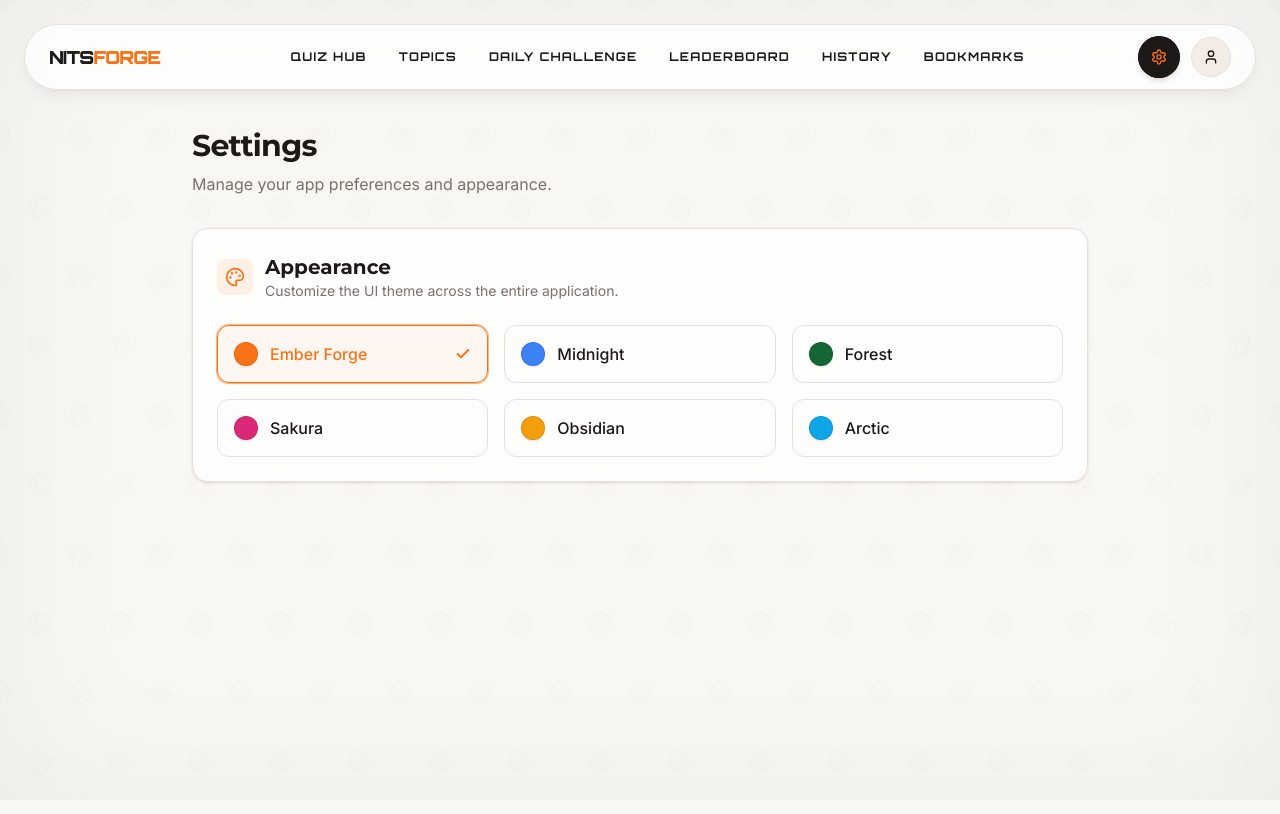
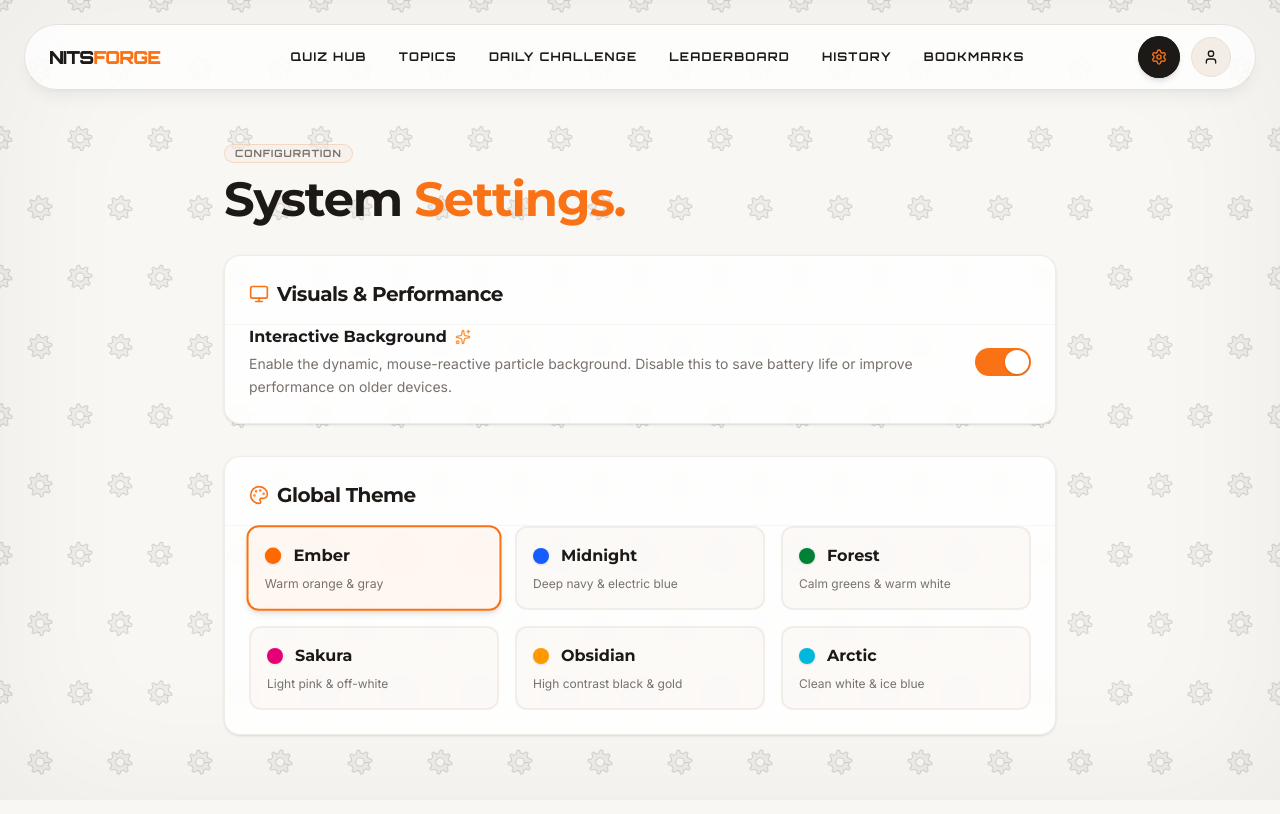
Before and after one commit to Goldenavs/NITSForge, a React (Vite) app in the folder frontend/: page /settings in a window 1280 px wide. Shown: the top 814 px of the page. Built offline with nearby package versions, Linux system fonts and the light colour scheme.

Commit message:
chore(ui): improve interactive background and add on/off toggle

```diff
--- a/frontend/src/components/ui/InteractiveBackground.tsx
+++ b/frontend/src/components/ui/InteractiveBackground.tsx
@@ -1,9 +1,11 @@
 // src/components/ui/InteractiveBackground.tsx
 import { motion, useMotionValue, useSpring } from 'framer-motion';
 import { useEffect, useRef } from 'react';
+import { useTheme } from '../../store/ThemeContext'; // <-- ADDED: Theme Context
 
 export default function InteractiveBackground() {
   const canvasRef = useRef<HTMLCanvasElement>(null);
+  const { isBgAnimated } = useTheme(); // <-- ADDED: Toggle state
 
   // --- 1. GPU Accelerated Spotlight Tracking ---
   const mouseX = useMotionValue(-1000);
@@ -14,6 +16,9 @@ export default function InteractiveBackground() {
 
   // --- 2. The Engine Room (Depth-Enabled Involute Gears) ---
   useEffect(() => {
+    // If user disabled animations in Settings, do not initialize the canvas physics
+    if (!isBgAnimated) return;
+
     const canvas = canvasRef.current;
     if (!canvas) return;
     const ctx = canvas.getContext('2d', { alpha: false });
@@ -21,6 +26,7 @@ export default function InteractiveBackground() {
 
     let animationFrameId: number;
     let frameCount = 0;
+    let mouseTimeout: ReturnType<typeof setTimeout>; // <-- ADDED: Mobile Timeout
 
     // Theme colors
     let themeBg = '#0F172A';
@@ -28,25 +34,49 @@ export default function InteractiveBackground() {
     let themeBorder = '#334155';
 
     // Physics config
-    const mouse = { x: -1000, y: -1000, radius: 300 }; // Increased radius for a wider lens effect
-    const spacing = 80; //adjust for spacing
+    const mouse = { x: -1000, y: -1000, radius: 300 };
+    const spacing = 80;
     let gears: Gear[] = [];
 
-    const handleMouseMove = (e: MouseEvent) => {
-      mouseX.set(e.clientX - 400);
-      mouseY.set(e.clientY - 400);
-      mouse.x = e.clientX;
-      mouse.y = e.clientY;
+    // --- MOBILE & IDLE FIX ---
+    const handlePointerMove = (e: MouseEvent | TouchEvent) => {
+      const clientX = 'touches' in e ? e.touches[0].clientX : (e as MouseEvent).clientX;
+      const clientY = 'touches' in e ? e.touches[0].clientY : (e as MouseEvent).clientY;
+
+      mouseX.set(clientX - 400);
+      mouseY.set(clientY - 400);
+      mouse.x = clientX;
+      mouse.y = clientY;
+
+      // Reset the gears back to idle if no movement is detected for 1.2s (Fixes stuck mobile taps)
+      clearTimeout(mouseTimeout);
+      mouseTimeout = setTimeout(() => {
+        mouse.x = -1000;
+        mouse.y = -1000;
+        mouseX.set(-1000);
+        mouseY.set(-1000);
+      }, 3000);
     };
 
-    window.addEventListener('mousemove', handleMouseMove);
+    const handlePointerLeave = () => {
+      mouse.x = -1000;
+      mouse.y = -1000;
+      mouseX.set(-1000);
+      mouseY.set(-1000);
+    };
+
+    window.addEventListener('mousemove', handlePointerMove);
+    window.addEventListener('touchmove', handlePointerMove);
+    window.addEventListener('mouseleave', handlePointerLeave);
+    window.addEventListener('touchend', handlePointerLeave);
 
     // Dynamic Theme Fetcher
     const updateThemeColors = () => {
       const style = getComputedStyle(document.body);
       themeBg = style.getPropertyValue('--color-background').trim() || themeBg;
       themePrimary = style.getPropertyValue('--color-primary').trim() || themePrimary;
-      themeBorder = style.getPropertyValue('--color-borderline').trim() || themeBorder;
+      // LIGHT MODE FIX: Use text-muted instead of borderline for starker contrast
+      themeBorder = style.getPropertyValue('--color-text-muted').trim() || themeBorder;
     };
 
     class Gear {
@@ -58,8 +88,6 @@ export default function InteractiveBackground() {
       currentSpeed: number;
       direction: number;
       intensity: number;
-
-      // Z-Axis Depth Physics
       baseRadius: number;
       currentRadius: number;
 
@@ -68,14 +96,14 @@ export default function InteractiveBackground() {
         this.y = y;
         this.teeth = 8;
 
-        this.baseRadius = 12; // radius size
+        this.baseRadius = 12;
         this.currentRadius = this.baseRadius;
 
         this.direction = (col + row) % 2 === 0 ? 1 : -1;
         const offset = this.direction === 1 ? 0 : (Math.PI / this.teeth);
         this.rotation = offset;
 
-        this.baseSpeed = 0.001; // Slower idle spin for contrast
+        this.baseSpeed = 0.001;
         this.currentSpeed = this.baseSpeed;
         this.intensity = 0;
       }
@@ -89,19 +117,16 @@ export default function InteractiveBackground() {
         let targetSpeed = this.baseSpeed;
         let targetRadius = this.baseRadius;
 
-        // If in magnetic range, calculate lens distortion
         if (distance < mouse.radius) {
           targetIntensity = 1 - Math.pow(distance / mouse.radius, 1.5);
           targetSpeed = this.baseSpeed + (targetIntensity * 0.035);
-
-          // Lens swell: Add up to 22px of size to the gear when directly under mouse
-          targetRadius = this.baseRadius + (targetIntensity * 16); //hover size
+          targetRadius = this.baseRadius + (targetIntensity * 16);
         }
 
-        // Smooth Linear Interpolation (Lerp) for all 3 physics vectors
+        // Smooth Linear Interpolation
         this.intensity += (targetIntensity - this.intensity) * 0.1;
         this.currentSpeed += (targetSpeed - this.currentSpeed) * 0.05;
-        this.currentRadius += (targetRadius - this.currentRadius) * 0.12; // Snappy but smooth size scaling
+        this.currentRadius += (targetRadius - this.currentRadius) * 0.12;
 
         this.rotation += this.currentSpeed * this.direction;
       }
@@ -112,27 +137,21 @@ export default function InteractiveBackground() {
         ctx.translate(this.x, this.y);
         ctx.rotate(this.rotation);
 
-        // --- MECHANICALLY ACCURATE GEAR PATH (Dynamic Radius) ---
         ctx.beginPath();
         const step = (Math.PI * 2) / this.teeth;
         const halfStep = step / 2;
         const slope = halfStep * 0.25;
 
-        // Dynamically base proportions on the current floating radius
         const rInner = this.currentRadius * 0.75;
         const rOuter = this.currentRadius;
         const rHole = this.currentRadius * 0.35;
 
         for (let i = 0; i < this.teeth; i++) {
           const a = i * step;
-          // Valley (Inner arc)
           ctx.arc(0, 0, rInner, a, a + halfStep - slope);
-          // Tooth Tip (Outer arc)
           ctx.arc(0, 0, rOuter, a + halfStep + slope, a + step - slope);
         }
         ctx.closePath();
-
-        // Cut out the inner axle hole
         ctx.arc(0, 0, rHole, 0, Math.PI * 2, true);
 
         // --- THEME STYLING ---
@@ -147,11 +166,12 @@ export default function InteractiveBackground() {
           ctx.stroke();
         } else {
           ctx.fillStyle = themeBorder;
-          ctx.globalAlpha = 0.03;
+          // LIGHT MODE FIX: Bumped resting alpha up slightly so they don't vanish
+          ctx.globalAlpha = 0.08;
           ctx.fill();
 
           ctx.strokeStyle = themeBorder;
-          ctx.globalAlpha = 0.15;
+          ctx.globalAlpha = 0.25;
           ctx.lineWidth = 1;
           ctx.stroke();
         }
@@ -201,11 +221,18 @@ export default function InteractiveBackground() {
     window.addEventListener('resize', handleResize);
 
     return () => {
-      window.removeEventListener('mousemove', handleMouseMove);
+      window.removeEventListener('mousemove', handlePointerMove);
+      window.removeEventListener('touchmove', handlePointerMove);
+      window.removeEventListener('mouseleave', handlePointerLeave);
+      window.removeEventListener('touchend', handlePointerLeave);
       window.removeEventListener('resize', handleResize);
       cancelAnimationFrame(animationFrameId);
+      clearTimeout(mouseTimeout);
     };
-  }, []);
+  }, [isBgAnimated]); // <-- Re-run effect if toggle changes
+
+  // Fully unmount DOM nodes if the user disabled the background in Settings
+  if (!isBgAnimated) return null;
 
   return (
     <div className="fixed inset-0 z-0 overflow-hidden pointer-events-none transition-colors duration-500">
--- a/frontend/src/pages/Settings.tsx
+++ b/frontend/src/pages/Settings.tsx
@@ -1,76 +1,111 @@
 // src/pages/Settings.tsx
+import { motion } from 'framer-motion';
+import { Monitor, Palette, Sparkles } from 'lucide-react';
 import { useTheme } from '../store/ThemeContext';
-import { Palette, Check } from 'lucide-react';
+import { Card, CardContent, CardHeader, CardTitle } from '../components/ui/Card';
+import { Badge } from '../components/ui/Badge';
+
+const containerVariants = {
+  hidden: { opacity: 0 },
+  visible: { opacity: 1, transition: { staggerChildren: 0.1 } }
+};
+
+const itemVariants = {
+  hidden: { opacity: 0, y: 20 },
+  visible: { opacity: 1, y: 0, transition: { type: "spring" as const, stiffness: 300, damping: 24 } }
+};
 
 export default function Settings() {
-  const { theme, setTheme } = useTheme();
+  const { theme, setTheme, isBgAnimated, toggleBgAnimation } = useTheme();
 
-  // Theme configuration with explicit hex codes for the preview bubbles
   const themes = [
-    { id: 'ember', name: 'Ember Forge', previewBg: '#F97316' },
-    { id: 'midnight', name: 'Midnight', previewBg: '#3B82F6' },
-    { id: 'forest', name: 'Forest', previewBg: '#166534' },
-    { id: 'sakura', name: 'Sakura', previewBg: '#DB2777' },
-    { id: 'obsidian', name: 'Obsidian', previewBg: '#F59E0B' },
-    { id: 'arctic', name: 'Arctic', previewBg: '#0EA5E9' },
-  ] as const;
+    { id: 'ember', name: 'Ember', desc: 'Warm orange & gray', color: 'bg-orange-500' },
+    { id: 'midnight', name: 'Midnight', desc: 'Deep navy & electric blue', color: 'bg-blue-600' },
+    { id: 'forest', name: 'Forest', desc: 'Calm greens & warm white', color: 'bg-green-700' },
+    { id: 'sakura', name: 'Sakura', desc: 'Light pink & off-white', color: 'bg-pink-600' },
+    { id: 'obsidian', name: 'Obsidian', desc: 'High contrast black & gold', color: 'bg-amber-500' },
+    { id: 'arctic', name: 'Arctic', desc: 'Clean white & ice blue', color: 'bg-cyan-500' },
+  ];
 
   return (
-    <div className="animate-page-entry max-w-4xl mx-auto w-full">
+    <motion.div
+      variants={containerVariants}
+      initial="hidden"
+      animate="visible"
+      className="flex flex-col gap-8 w-full max-w-4xl mx-auto pb-24 px-4 sm:px-8 pt-4"
+    >
+      <motion.div variants={itemVariants} className="flex flex-col items-start">
+        <Badge className="mb-3 bg-surface-2/60 text-text-muted border-borderline font-orbitron tracking-widest uppercase text-[10px]">
+          Configuration
+        </Badge>
+        <h1 className="text-4xl sm:text-5xl font-bold text-text-main font-display tracking-tight leading-none">
+          System <span className="text-primary">Settings.</span>
+        </h1>
+      </motion.div>
 
-      {/* Header */}
-      <div className="mb-8">
-        <h1 className="text-3xl font-bold text-text-main font-display tracking-tight">Settings</h1>
-        <p className="text-text-muted mt-2">Manage your app preferences and appearance.</p>
+      {/* Visuals & Performance Settings */}
+      <motion.div variants={itemVariants}>
+        <Card className="bg-surface/85 backdrop-blur-md border border-borderline/60 shadow-sm overflow-hidden">
+          <CardHeader className="border-b border-borderline/30 pb-4">
+            <CardTitle className="font-display font-bold text-xl flex items-center gap-2">
+              <Monitor className="w-5 h-5 text-primary" /> Visuals & Performance
+            </CardTitle>
+          </CardHeader>
+          <CardContent className="p-6">
+            <div className="flex items-center justify-between">
+              <div className="pr-4">
+                <p className="text-text-main font-display font-bold mb-1 flex items-center gap-2">
+                  Interactive Background <Sparkles className="w-4 h-4 text-accent" />
+                </p>
+                <p className="text-sm text-text-muted leading-relaxed">
+                  Enable the dynamic, mouse-reactive particle background. Disable this to save battery life or improve performance on older devices.
+                </p>
               </div>
 
-      {/* Appearance & Theming Card */}
-      <section className="bg-surface/80 backdrop-blur-sm border border-borderline rounded-2xl p-6 shadow-sm transition-colors duration-300">
-        <div className="flex items-center gap-3 mb-6">
-          <div className="p-2 bg-primary/10 rounded-lg transition-colors duration-300">
-            <Palette className="w-5 h-5 text-primary" />
+              {/* Custom Toggle Switch */}
+              <button
+                onClick={toggleBgAnimation}
+                className={`relative inline-flex h-7 w-14 shrink-0 cursor-pointer rounded-full border-2 border-transparent transition-colors duration-300 ease-in-out focus:outline-none ${isBgAnimated ? 'bg-primary' : 'bg-surface-2 border-borderline'}`}
+              >
+                <span className={`pointer-events-none inline-block h-6 w-6 transform rounded-full bg-surface shadow ring-0 transition duration-300 ease-in-out ${isBgAnimated ? 'translate-x-7' : 'translate-x-0'}`} />
+              </button>
             </div>
-          <div>
-            <h2 className="text-xl font-bold text-text-main font-display">Appearance</h2>
-            <p className="text-sm text-text-muted">Customize the UI theme across the entire application.</p>
-          </div>
-        </div>
+          </CardContent>
+        </Card>
+      </motion.div>
 
-        {/* Theme Grid Selection */}
+      {/* Theme Selector */}
+      <motion.div variants={itemVariants}>
+        <Card className="bg-surface/85 backdrop-blur-md border border-borderline/60 shadow-sm overflow-hidden">
+          <CardHeader className="border-b border-borderline/30 pb-4">
+            <CardTitle className="font-display font-bold text-xl flex items-center gap-2">
+              <Palette className="w-5 h-5 text-primary" /> Global Theme
+            </CardTitle>
+          </CardHeader>
+          <CardContent className="p-6">
             <div className="grid grid-cols-1 sm:grid-cols-2 md:grid-cols-3 gap-4">
-          {themes.map((t) => {
-            const isActive = theme === t.id;
-            return (
+              {themes.map((t) => (
                 <button
                   key={t.id}
                   onClick={() => setTheme(t.id as any)}
-                className={`relative flex items-center gap-3 p-4 rounded-xl border transition-all duration-200 text-left ${
-                  isActive
-                    ? 'border-primary bg-primary/5 ring-1 ring-primary/50 shadow-sm shadow-primary/10'
-                    : 'border-borderline hover:border-text-muted hover:bg-surface-2'
+                  className={`flex flex-col items-start p-4 rounded-xl border-2 transition-all duration-300 text-left ${
+                    theme === t.id
+                      ? 'border-primary bg-primary/5 shadow-md scale-[1.02]'
+                      : 'border-borderline/50 bg-surface-2/30 hover:border-text-muted/30'
                   }`}
                 >
-                {/* Color Swatch Preview */}
-                <div
-                  className="w-6 h-6 rounded-full shadow-sm flex-shrink-0 border border-black/10 dark:border-white/10"
-                  style={{ backgroundColor: t.previewBg }}
-                />
+                  <div className="flex items-center gap-3 mb-2">
+                    <span className={`w-4 h-4 rounded-full ${t.color} shadow-sm`} />
+                    <span className="font-display font-bold text-text-main">{t.name}</span>
+                  </div>
+                  <span className="text-xs text-text-muted font-body">{t.desc}</span>
+                </button>
+              ))}
+            </div>
+          </CardContent>
+        </Card>
+      </motion.div>
 
-                {/* Theme Name */}
-                <span className={`font-medium transition-colors ${isActive ? 'text-primary' : 'text-text-main'}`}>
-                  {t.name}
-                </span>
-
-                {/* Active Checkmark Indicator */}
-                {isActive && (
-                  <Check className="w-4 h-4 text-primary absolute right-4 animate-in fade-in zoom-in duration-200" strokeWidth={3} />
-                )}
-              </button>
-            );
-          })}
-        </div>
-      </section>
-
-    </div>
+    </motion.div>
   );
 }
--- a/frontend/src/store/ThemeContext.tsx
+++ b/frontend/src/store/ThemeContext.tsx
@@ -1,42 +1,54 @@
-import { createContext, useContext, useEffect, useState } from 'react';
+// src/store/ThemeContext.tsx
+import { createContext, useContext, useState, useEffect } from 'react';
 
-type Theme = 'ember' | 'midnight' | 'forest' | 'sakura' | 'obsidian' | 'arctic';
+type ThemeName = 'ember' | 'midnight' | 'forest' | 'sakura' | 'obsidian' | 'arctic';
 
 interface ThemeContextType {
-  theme: Theme;
-  setTheme: (theme: Theme) => void;
+  theme: ThemeName;
+  setTheme: (theme: ThemeName) => void;
+  isBgAnimated: boolean;
+  toggleBgAnimation: () => void;
 }
 
 const ThemeContext = createContext<ThemeContextType | undefined>(undefined);
 
 export function ThemeProvider({ children }: { children: React.ReactNode }) {
-  const [theme, setTheme] = useState<Theme>(() => {
-    // Check local storage first, default to 'ember'
-    return (localStorage.getItem('nitsforge-theme') as Theme) || 'ember';
+  const [theme, setThemeState] = useState<ThemeName>(() =>
+    (localStorage.getItem('nitsforge-theme') as ThemeName) || 'ember'
+  );
+
+  // Load user preference for animation, defaulting to true
+  const [isBgAnimated, setIsBgAnimated] = useState<boolean>(() => {
+    const saved = localStorage.getItem('nitsforge-bg-animated');
+    return saved !== null ? saved === 'true' : true;
   });
 
   useEffect(() => {
-    // Apply the theme to the HTML root element
-    const root = document.documentElement;
-
-    // Remove old theme data attributes if we were using classes, but with your setup:
-    root.setAttribute('data-theme', theme);
-
-    // Save to local storage for persistence
+    document.documentElement.setAttribute('data-theme', theme);
     localStorage.setItem('nitsforge-theme', theme);
   }, [theme]);
 
+  const setTheme = (newTheme: ThemeName) => {
+    setThemeState(newTheme);
+  };
+
+  const toggleBgAnimation = () => {
+    setIsBgAnimated(prev => {
+      const newVal = !prev;
+      localStorage.setItem('nitsforge-bg-animated', String(newVal));
+      return newVal;
+    });
+  };
+
   return (
-    <ThemeContext.Provider value={{ theme, setTheme }}>
+    <ThemeContext.Provider value={{ theme, setTheme, isBgAnimated, toggleBgAnimation }}>
       {children}
     </ThemeContext.Provider>
   );
 }
 
-export function useTheme() {
+export const useTheme = () => {
   const context = useContext(ThemeContext);
-  if (context === undefined) {
-    throw new Error('useTheme must be used within a ThemeProvider');
-  }
+  if (!context) throw new Error('useTheme must be used within ThemeProvider');
   return context;
-}
+};
```
Lines whose indentation alone changed are shown as unchanged.
